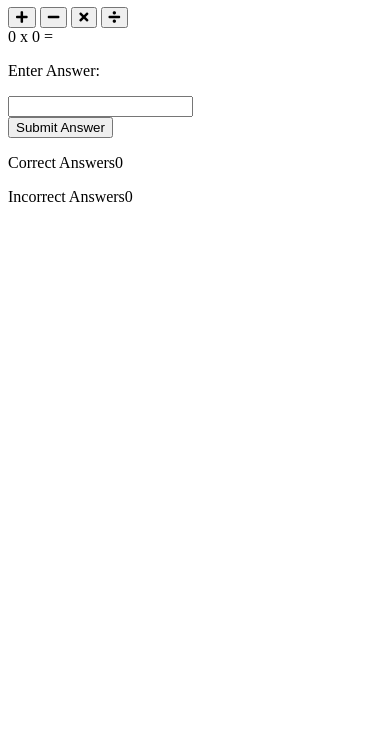
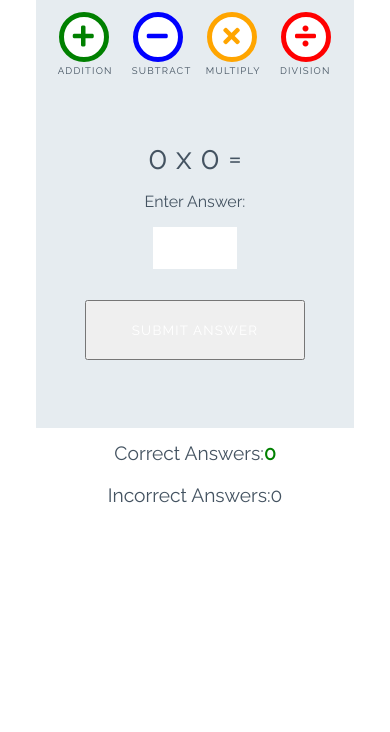
Before and after one commit to SiobhainG/love-maths, a plain HTML site: page index.html in a window 390 px wide. Shown: the part 112-844 px from the top of the page. Drawn offline with Linux system fonts and the light colour scheme.

Commit message:
Add styles for game

```diff
--- a/assets/css/style.css
+++ b/assets/css/style.css
@@ -0,0 +1,252 @@
+/* --------- Global style */
+
+body {
+    background-color: white;
+    font-family: "Raleway", sans-serif;
+    color: #445361;
+    text-align: center;
+}
+
+/* --------- Heading */
+
+.heading {
+    text-align: center;
+    font-size: 2.5rem;
+}
+
+.logo {
+    height: 40px;
+    padding-right: 5px;
+}
+
+/* --------- Game layout */
+
+.game-area {
+    background-color: #E6ECF0;
+    box-sizing: border-box;
+    width: 85%;
+    height: 65vh;
+    max-height: 450px;
+    max-width: 830px;
+    margin-left: auto;
+    margin-right: auto;
+    padding: 1%;
+}
+
+.question-area {
+    width: 50%;
+    font-size: 2rem;
+    margin: auto;
+    padding: 50px 0;
+}
+
+.question-area span {
+    padding: 0 15px;
+}
+
+.score-area {
+    margin: 5px auto;
+    width: 60%;
+    font-size: 1.2rem;
+}
+
+.controls-area {
+    width: 85%;
+    margin: 30px auto;
+}
+
+#score {
+    color: green;
+    font-weight: bold;
+}
+
+#incorrect {
+    color: red;
+    font-weight: bold;
+}
+
+.answer-message {
+    display: none;
+    font-size: 1rem;
+}
+
+#answer-box {
+    border: none;
+    color: #445361;
+    display: inline-block;
+    height: 40px;
+    width: 80px;
+    font-size: 1.2rem;
+}
+
+.scores {
+    display: inline-block;
+    padding: 25px;
+}
+
+/* --------- Buttons */
+
+.btn {
+    width: 220px;
+    height: 60px;
+    font-family: "Raleway", sans-serif;
+    text-transform: uppercase;
+    letter-spacing: 1.2px;
+    color: white;
+}
+
+.btn:focus {
+    outline: none;
+}
+
+.btn--big {
+    padding-top: 10px;
+    border-radius: 50%;
+    background-color: white;
+    border: 10px solid;
+    width: 100px;
+    height: 100px;
+    font-size: 3.2rem;
+    margin: 0 30px;
+    transition: all 0.5s;
+}
+
+.btn--big::after {
+    content: attr(data-type);
+    font-size: 1rem;
+    color: #445361;
+    position: relative;
+    left: -0.5em;
+}
+
+.btn--blue {
+    border-color: blue;
+    color: blue;
+}
+
+.btn--blue:active,
+.btn--blue:hover {
+    background-color: darkblue;
+    color: white;
+}
+
+.btn--orange {
+    border-color: orange;
+    color: orange;
+}
+
+.btn--orange:active,
+.btn--orange:hover {
+    background-color: darkorange;
+    color: white;
+}
+
+.btn--red {
+    border-color: red;
+    color: red;
+}
+
+.btn--red:active,
+.btn--red:hover {
+    background-color: darkred;
+    color: white;
+}
+
+.btn--green {
+    border-color: green;
+    color: green;
+}
+
+.btn--green:active,
+.btn--green:hover {
+    background-color: darkgreen;
+    color: white;
+}
+
+.btn--gray {
+    margin-top: 25px;
+    background-color: #445361;
+    border: 1px transparent;
+    border-radius: 20px;
+}
+
+.btn--gray:active,
+.btn--gray:hover {
+    background-color: #0d1013;
+}
+
+/* --------- Media queries */
+
+@media (max-width: 414px) {
+    .controls-area {
+        width: 100%;
+    }
+
+    .btn--big {
+        margin: 0 10px;
+        padding: 5px;
+        border: 5px solid;
+        width: 50px;
+        height: 50px;
+        font-size: 1.5rem;
+    }
+
+    .btn--big::after {
+        font-size: 0.6rem;
+        left: -0.7rem;
+    }
+
+    .question-area {
+        padding: 10% 0;
+        width: 100%;
+    }
+
+    .question-area span {
+        padding: 0;
+    }
+
+    .answer-message {
+        display: block;
+    }
+
+    #answer-box {
+        display: block;
+        margin: 0 auto;
+    }
+    .btn--gray {
+        margin-top: 0;
+    }
+
+    .score-area {
+        width: 100%;
+    }
+
+    .scores {
+        margin: 0.5em auto;
+        display: block;
+        padding: 5px;
+    }
+
+    .heading {
+        font-size: 2rem;
+    }
+}
+
+@media (max-width: 320px) {
+    .game-area {
+        height: 70vh;
+    }
+
+    .controls-area {
+        width: 75%;
+        margin: 10px auto;
+    }
+
+    .btn--big {
+        margin: 10px 10px;
+    }
+    .question-area {
+        padding: 10px 0;
+    }
+
+}
--- a/index.html
+++ b/index.html
@@ -23,16 +23,16 @@
     <div class="game-area">
 
         <div class="controls-area">
-            <button class="btn btn--big btn--green">
+            <button class="btn btn--big btn--green" data-type="addition">
                 <i class="fas fa-plus"></i>
             </button>
-            <button class="btn btn--big btn--blue">
+            <button class="btn btn--big btn--blue" data-type="subtract">
                 <i class="fas fa-minus"></i>
             </button>
-            <button class="btn btn--big btn--orange">
+            <button class="btn btn--big btn--orange" data-type="multiply">
                 <i class="fas fa-times"></i>
             </button>
-            <button class="btn btn--big btn--red">
+            <button class="btn btn--big btn--red" data-type="division">
                 <i class="fas fa-divide"></i>
             </button>
         </div>
@@ -45,12 +45,12 @@
             <p class="answer-message">Enter Answer:</p>
             <input id="answer-box" type="number">
         </div>
-        <button class="btn btm--grey">Submit Answer</button>
+        <button class="btn btm--grey" data-type="submit">Submit Answer</button>
     </div>
 
     <div class="score-area">
-        <p class="scores">Correct Answers<span id="score">0</span></p>
-        <p class="scores">Incorrect Answers<span id="Incorrect">0</span></p>
+        <p class="scores">Correct Answers:<span id="score">0</span></p>
+        <p class="scores">Incorrect Answers:<span id="Incorrect">0</span></p>
     </div>
 
    <script src="assets/js/script.js"></script>
```
